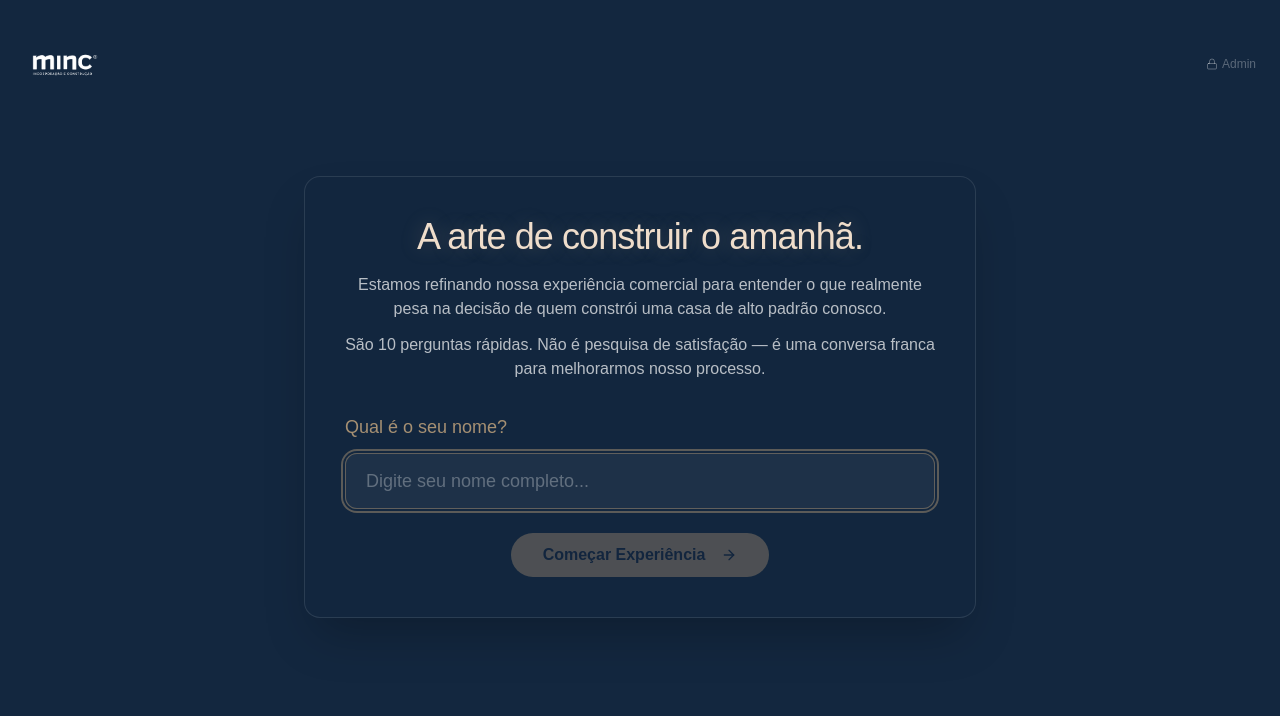
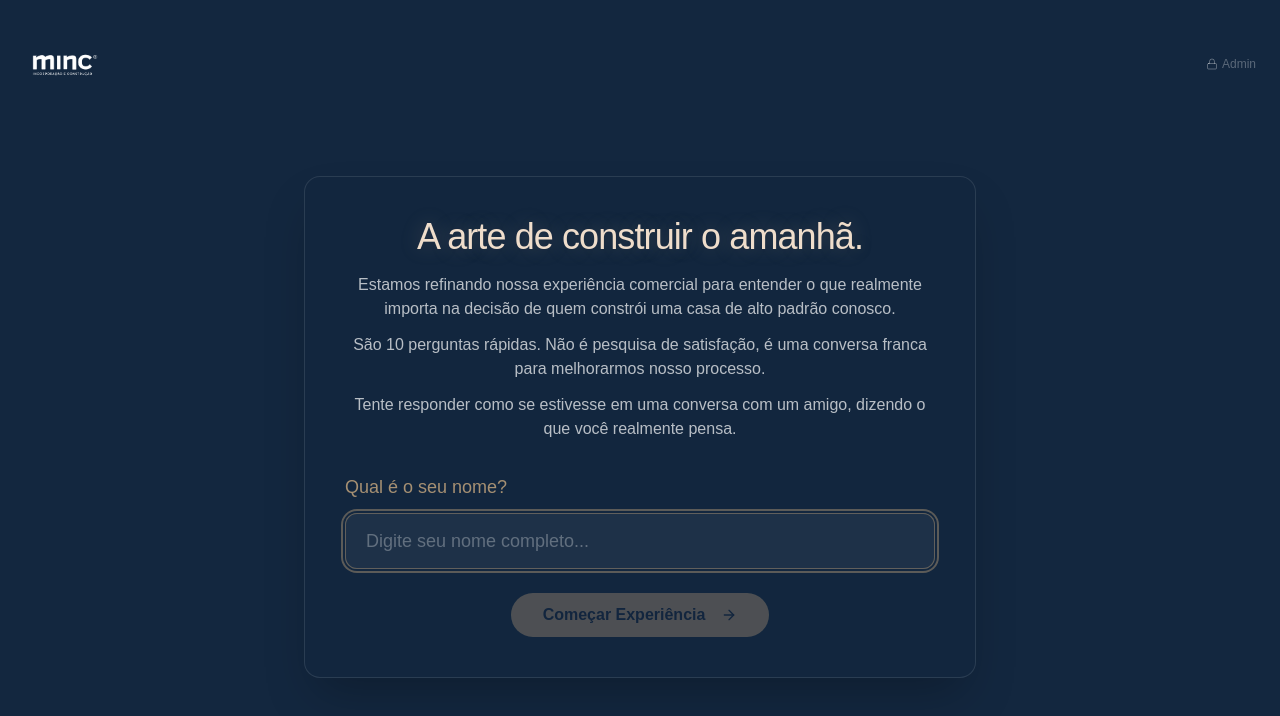
Before and after one commit to ivanmfilho/pesquisa-clientes, a React (Vite) app: page / in a window 1280 px wide. Shown: the top 716 px of the page. Built offline with nearby package versions, Linux system fonts and the light colour scheme; a web font is replaced by a local one.

Commit message:
Auto-commit after full sync (build simulation)

```diff
--- a/src/components/survey/StartStep.tsx
+++ b/src/components/survey/StartStep.tsx
@@ -19,12 +19,16 @@ export function StartStep({ value, onChange, onStart }: StartStepProps) {
 
       <div className="space-y-3 text-white/70 md:text-base leading-relaxed font-light mb-6 text-center">
         <p>
-          Estamos refinando nossa experiência comercial para entender o que realmente pesa na
+          Estamos refinando nossa experiência comercial para entender o que realmente importa na
           decisão de quem constrói uma casa de alto padrão conosco.
         </p>
         <p>
-          São 10 perguntas rápidas. Não é pesquisa de satisfação — é uma conversa franca para
+          São 10 perguntas rápidas. Não é pesquisa de satisfação, é uma conversa franca para
           melhorarmos nosso processo.
+        </p>
+        <p>
+          Tente responder como se estivesse em uma conversa com um amigo, dizendo o que você
+          realmente pensa.
         </p>
       </div>
 
--- a/src/pages/Index.tsx
+++ b/src/pages/Index.tsx
@@ -8,15 +8,15 @@ import { toast } from 'sonner'
 import { cn } from '@/lib/utils'
 
 const QUESTIONS = [
-  'Voltando ao começo: o que estava acontecendo na sua vida, na sua família ou no seu momento patrimonial que fez esse projeto sair do desejo e virar prioridade?',
-  'Antes de falar com a gente, qual era o seu maior receio ao contratar uma empresa para construir uma casa desse padrão?',
-  'Quando você começou a avaliar opções, o que era inegociável para você nessa decisão?',
-  'Em que momento você sentiu que a nossa empresa poderia ser a escolha certa? Teve algum episódio, detalhe, conversa ou percepção que virou essa chave?',
-  'Entre tudo o que você avaliou, o que mais pesou na decisão final de fechar com Minc?',
-  'Você comparou com outras empresas, profissionais ou modelos de contratação? O que você viu de diferente entre a Minc e essas alternativas? Se você tivesse que explicar para um amigo próximo por que escolheu a gente, em uma conversa franca, o que você diria?',
-  'E uma opinião sua: qual perfil de pessoa você acredita que poderia apreciar melhor a nossa forma de conduzir a obra?',
-  'Sobre os imprevistos de obra, como foram resolvidos? E como poderíamos ter resolvido melhor?',
-  'Você conhece o nosso Propósito: O Futuro precisa ser Melhor do que o Presente. O que você acha que a Minc pode ser melhor?',
+  'Voltando ao começo: o que estava acontecendo na vida de vocês, na família ou no momento patrimonial que fez esse projeto sair do desejo e virar prioridade?',
+  'Qual era o maior receio de vocês ao contratar uma empresa para construir uma casa desse padrão?',
+  'Quando vocês começaram a avaliar opções, o que era inegociável para vocês nessa decisão?',
+  'Vocês procuraram outras empresas, profissionais ou modelos de contratação? O que vocês viram de diferente entre a Minc e essas alternativas?',
+  'Entre tudo o que vocês avaliaram, o que foi mais decisivo para escolher a Minc?',
+  'Durante a jornada, o que mais marcou a experiência com a Minc?',
+  'Dentro da experiência que vocês tiveram, conhecendo os nossos diferenciais de acabamento, execução e atendimento, em sua opinião, qual é o perfil de pessoas que também podem valorizar este tipo de jornada?',
+  'Sobre os imprevistos de obra, como foram resolvidos? E o que vocês sugerem que poderíamos ter feito de diferente?',
+  'Você conhece o nosso Propósito: O Futuro precisa ser Melhor do que o Presente. Como vocês acham que a Minc poderia ser melhor?',
 ]
 
 export default function Index() {
```
Also changed, not shown: .skip.config.json.
